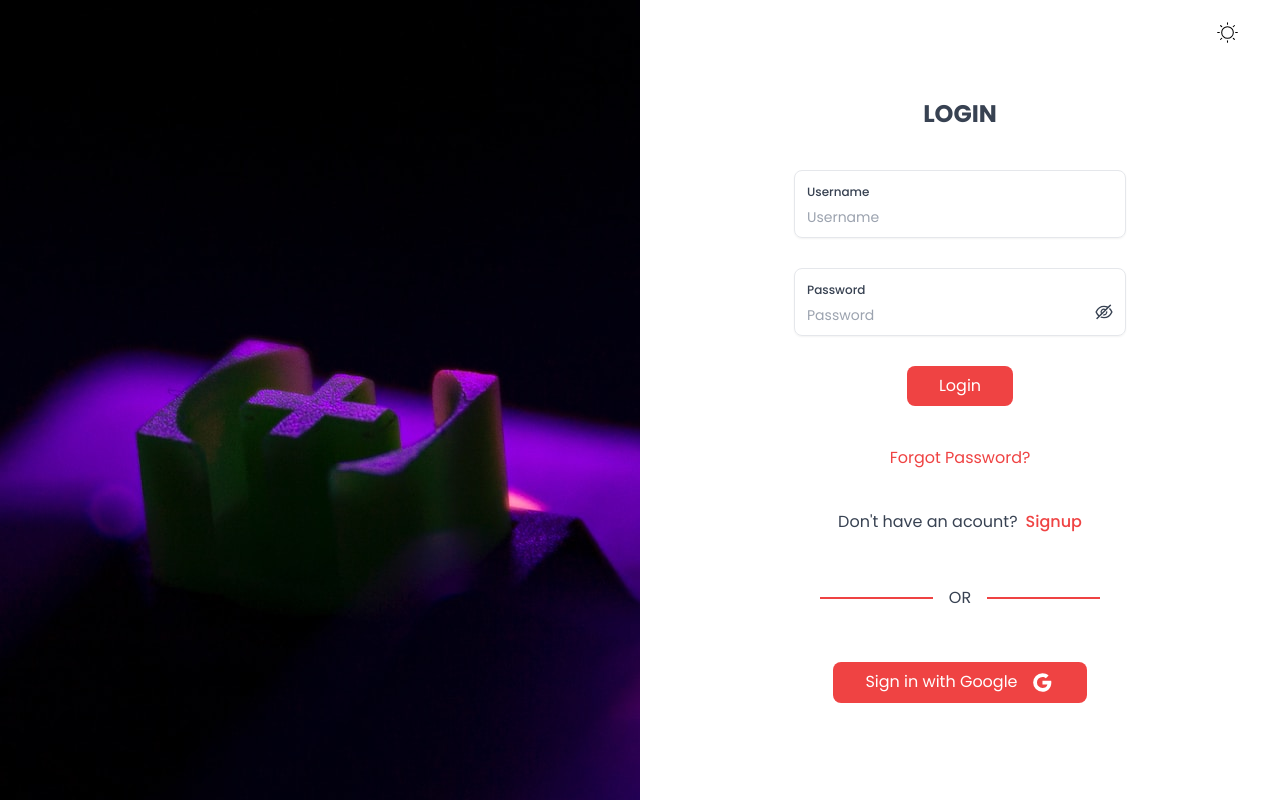
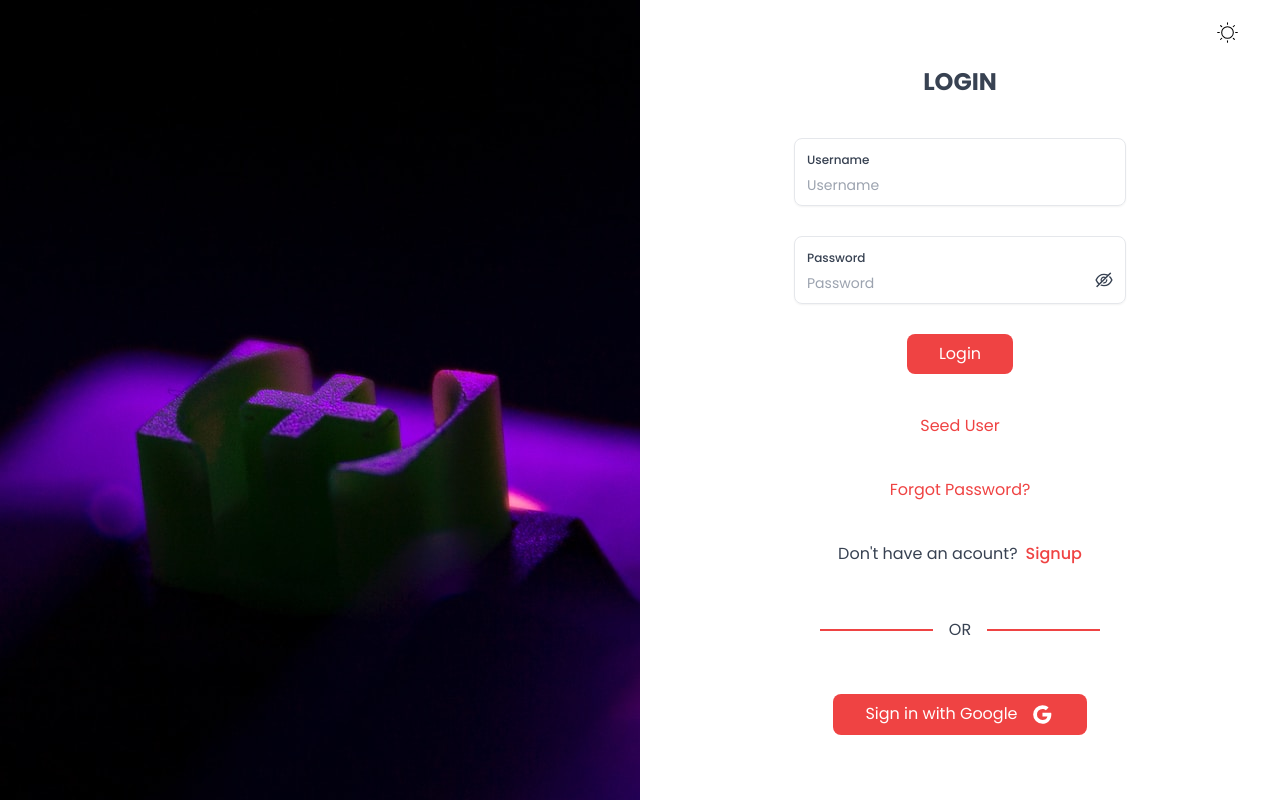
Before and after one commit to swarup-prog/Final-Year-Project, a React (Vite) app in the folder client/: page /login in a window 1280 px wide. Built offline with nearby package versions, Linux system fonts and the light colour scheme.

Commit message:
Add seed user option to login page

```diff
--- a/client/src/pages/login/login.jsx
+++ b/client/src/pages/login/login.jsx
@@ -83,6 +83,17 @@ const Login = () => {
             title="Login"
           />
         </form>
+        <div
+          className="text-accent hover:underline cursor-pointer"
+          onClick={() => {
+            setFormData({
+              username: "guest",
+              password: "Guest123$",
+            });
+          }}
+        >
+          Seed User
+        </div>
         <div className="text-accent hover:underline cursor-pointer">
           Forgot Password?
         </div>
```
